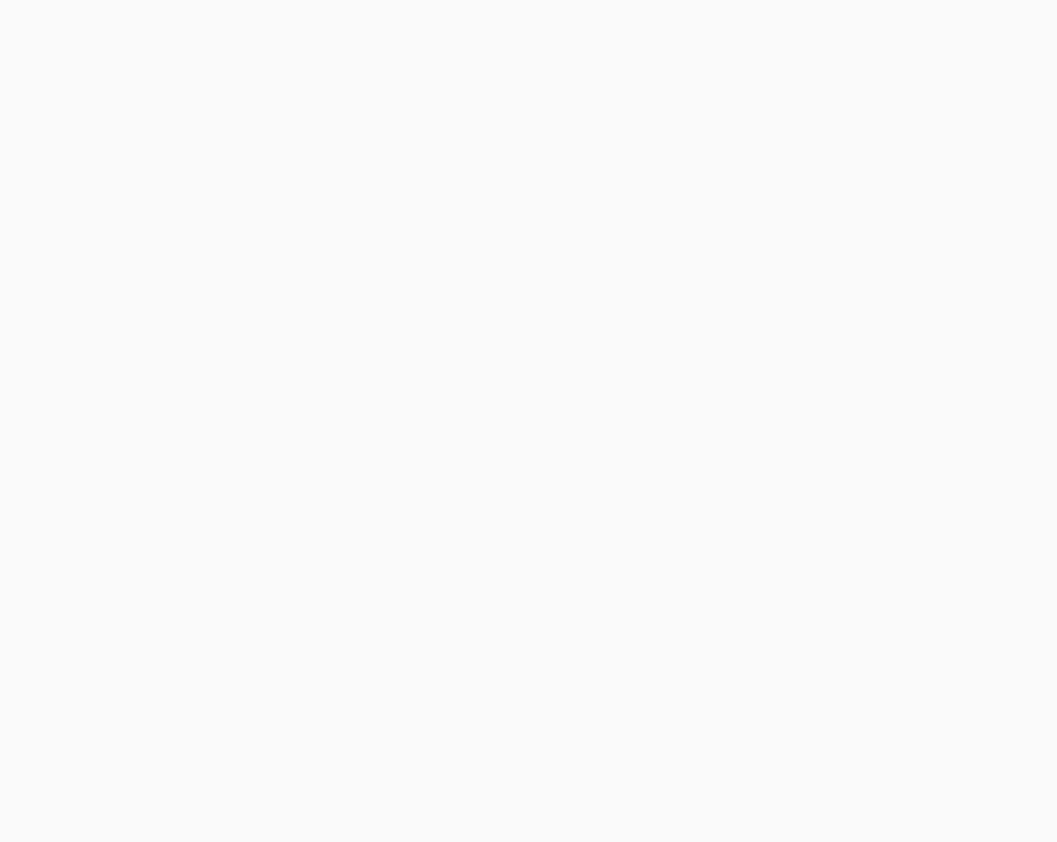
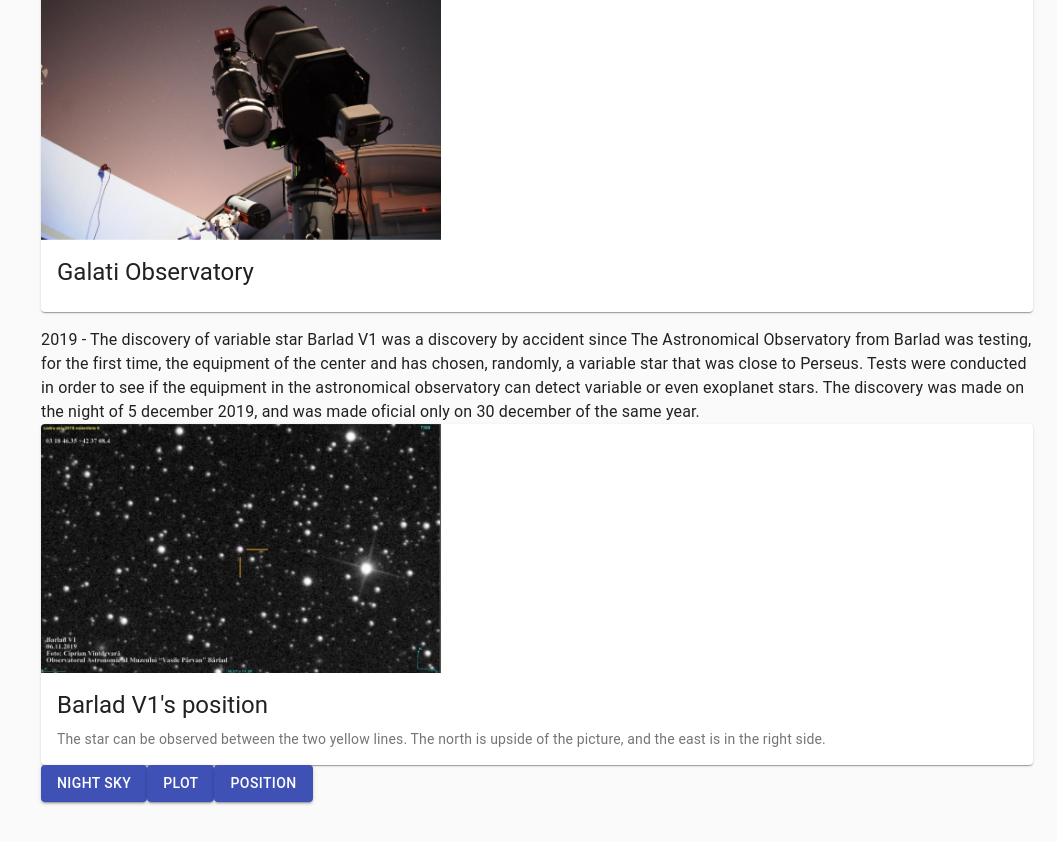
Before and after one commit to bioan/astronomyhw1, a React (Create React App) app: page /recent in a window 1280 px wide. Shown: the part 1144-1986 px from the top of the page, without its empty margins (223-1280 px from the left). Before the commit the page ends 1156 px from the top, so only its background shows below. Built offline with nearby package versions, Linux system fonts and the light colour scheme.

Commit message:
more refactoring

```diff
--- a/src/periods/Recent.js
+++ b/src/periods/Recent.js
@@ -1,26 +1,44 @@
 import React, {useState} from 'react'
 import Typography from '@material-ui/core/Typography'
-// import Card from '@material-ui/core/Card'
-// import CardActionArea from '@material-ui/core/CardActionArea'
-// import CardContent from '@material-ui/core/CardContent'
-// import CardMedia from '@material-ui/core/CardMedia'
 import Button from '@material-ui/core/Button'
 import Card from '../Card'
 
-const prepost = [{
+const prepostData = [{
   image: '/BarladPre.png',
   title: '',
-  description: ''
+  description: '',
+  buttonLabel: 'Before'
   },
   {
   image: '/BarladPost.png',
   title: '',
-  description: ''
+  description: '',
+  buttonLabel: 'After'
   }
 ]
 
+const barladData = [{
+  image: '/BarladV1.jpeg',
+  title: "Barlad V1's position",
+  description: 'The star can be observed between the two yellow lines. The north is upside of the picture, and the east is in the right side.',
+  buttonLabel: 'Night sky'
+},
+{
+  image: '/BarladV1Plot.jpeg',
+  title: "",
+  description: 'Phase plot for Barlad V1.',
+  buttonLabel: 'Plot'
+},
+{
+  image: '/BarladV1Chart.jpeg',
+  title: "Barlad V1's position",
+  description: 'The phase of the star Barlad V1 close to the Perseus constellation.',
+  buttonLabel: 'Position'
+}]
+
 const Twentieth = ({classes}) => {
   const [galaxy, setGalaxy] = useState(0)
+  const [barlad, setBarlad] = useState(0)
   return (
     <main className={classes.content}>
       <div className={classes.toolbar} />
@@ -36,15 +54,14 @@ const Twentieth = ({classes}) => {
       <Typography paragraph>
       2015- A new bright red, from a galaxy located about 21 million light-years from Earth, was discovered by specialists at the Barlad Astronomical Observatory and registered at the US Central Bureau of Astronomical Telegrams, being the biggest discovery in this field in Romania.
 
-    <Card style={classes.root} {...prepost[galaxy]} />
+    <Card style={classes.root} {...prepostData[galaxy]} />
+
     <div>
-      <Button variant="contained" color="primary" onClick={()=> setGalaxy(0)}>
-        Before
+    {prepostData.map( (item, idx)=>
+      <Button variant="contained" color="primary" onClick={()=> setGalaxy(idx)}>
+        {item.buttonLabel}
       </Button>
-
-      <Button variant="contained" color="primary" onClick={()=> setGalaxy(1)}>
-        After
-      </Button>
+    )}
     </div>
 
 
@@ -54,84 +71,20 @@ const Twentieth = ({classes}) => {
       2016-2017- Between October 2016 and November 2017, the variable stars Galati V6 and Galati V8 – V13, by the team formed by: Ovidiu Tercu and Andrei-Marian Stoian, aged only 16 years old, member of the "Călin Popovici" Astroclub from Galaţi. In order to discover these variable stars, there were 28 performed nights of astronomical observations (photometric survey) in the following time periods: July - November 2012, October - November 2014 and October 2016. The Galati V6 binary system has a magnitude variation between 12.72 - 12.81 in V, and the period is 0.386833 days (9.2840 hours) and is a rotating ellipsoidal variable star (ELL). This binary system was discovered in 2017 in the constellation Crater, based on observations made previous (photometric survey). Rotating ellipsoidal variable stars are extrinsic variable stars, more little known, and are binary systems, close, with ellipsoidal components, but without eclipses. The amplitude of these systems does not exceed 0.1 magnitudes in V.
       This was the first time in the history of Romanian astronomy when a variable star rotating ellipsoids(ELL) was found.
       The astronomical observer from Galati:
-      {/* <Card className={classes.root}>
-      <CardActionArea>
-        <CardMedia
-          component='img'
-          alt='Galati Observatory'
-          image='/GalatiObservatory.jpeg'
-          title='Galati Observatory'
-          style={{maxWidth: '400px'}}
-        />
-        <CardContent>
-          <Typography gutterBottom variant="h5" component="h2">
-          Galati observatory
-          </Typography>
-          <Typography variant="body2" color="textSecondary" component="p">
-          </Typography>
-        </CardContent>
-      </CardActionArea>
-      </Card>
+
+      <Card style={classes.root} title='Galati Observatory' image='/GalatiObservatory.jpeg' style={{maxWidth: '400px'}}/>
+
       </Typography>
 
       <Typography paragraph>
       2019 - The discovery of variable star Barlad V1 was a discovery by accident since The Astronomical Observatory from Barlad was testing, for the first time, the equipment of the center and has chosen, randomly, a variable star that was close to Perseus. Tests were conducted in order to see if the equipment in the astronomical observatory can detect variable or even exoplanet stars. The discovery was made on the night of 5 december 2019, and was made oficial only on 30 december of the same year.
-      <Card className={classes.root}>
-      <CardActionArea>
-        <CardMedia
-          component='img'
-          alt="Barlad V1's position"
-          image='/BarladV1.jpeg'
-          title="Barlad V1's position"
-          style={{maxWidth: '400px'}}
-        />
-        <CardContent>
-          <Typography gutterBottom variant="h5" component="h2">
-          </Typography>
-          <Typography variant="body2" color="textSecondary" component="p">
-		  The star can be observed between the two yellow lines. The north is upside of the picture, and the east is in the right side.
-          </Typography>
-        </CardContent>
-      </CardActionArea>
-      </Card>
 
-      <Card className={classes.root}>
-      <CardActionArea>
-        <CardMedia
-          component='img'
-          alt='Galati Observatory'
-          image='/BarladV1Plot.jpeg'
-          title='Galati Observatory'
-          style={{maxWidth: '400px'}}
-        />
-        <CardContent>
-          <Typography gutterBottom variant="h5" component="h2">
-          </Typography>
-          <Typography variant="body2" color="textSecondary" component="p">
-		  Phase plot for Barlad V1.
-          </Typography>
-        </CardContent>
-      </CardActionArea>
-      </Card>
-
-      <Card className={classes.root}>
-      <CardActionArea>
-        <CardMedia
-          component='img'
-          alt='Galati Observatory'
-          image='/BarladV1Chart.jpeg'
-          title='Galati Observatory'
-          style={{maxWidth: '400px'}}
-        />
-        <CardContent>
-          <Typography gutterBottom variant="h5" component="h2">
-          </Typography>
-          <Typography variant="body2" color="textSecondary" component="p">
-		  The phase of the star Barlad V1 close to the Perseus constellation.
-          </Typography>
-        </CardContent>
-      </CardActionArea>
-      </Card> */}
+      <Card style={classes.root} {...barladData[barlad]} />
+      {barladData.map((item, idx) =>
+        <Button variant="contained" color="primary" onClick={()=> setBarlad(idx)}>
+          {item.buttonLabel}
+        </Button>
+      )}
       </Typography>
     </main>
   )
```
